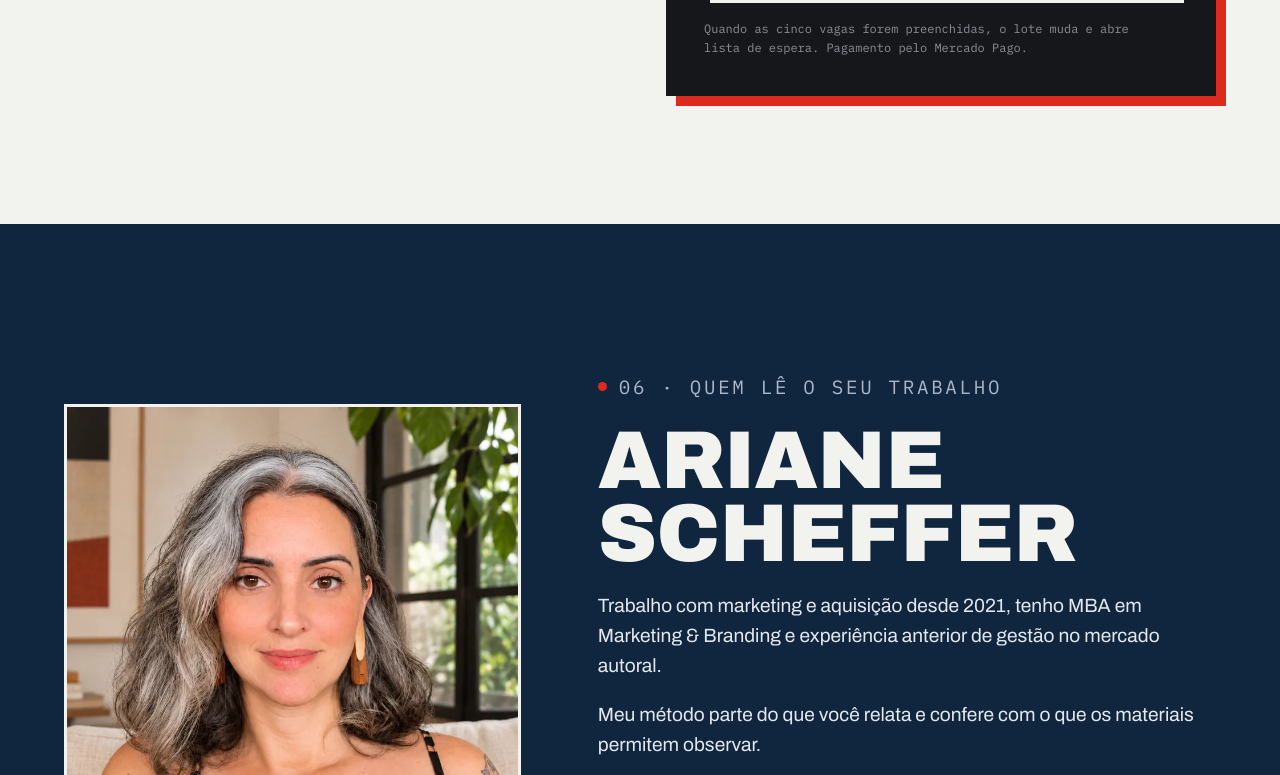
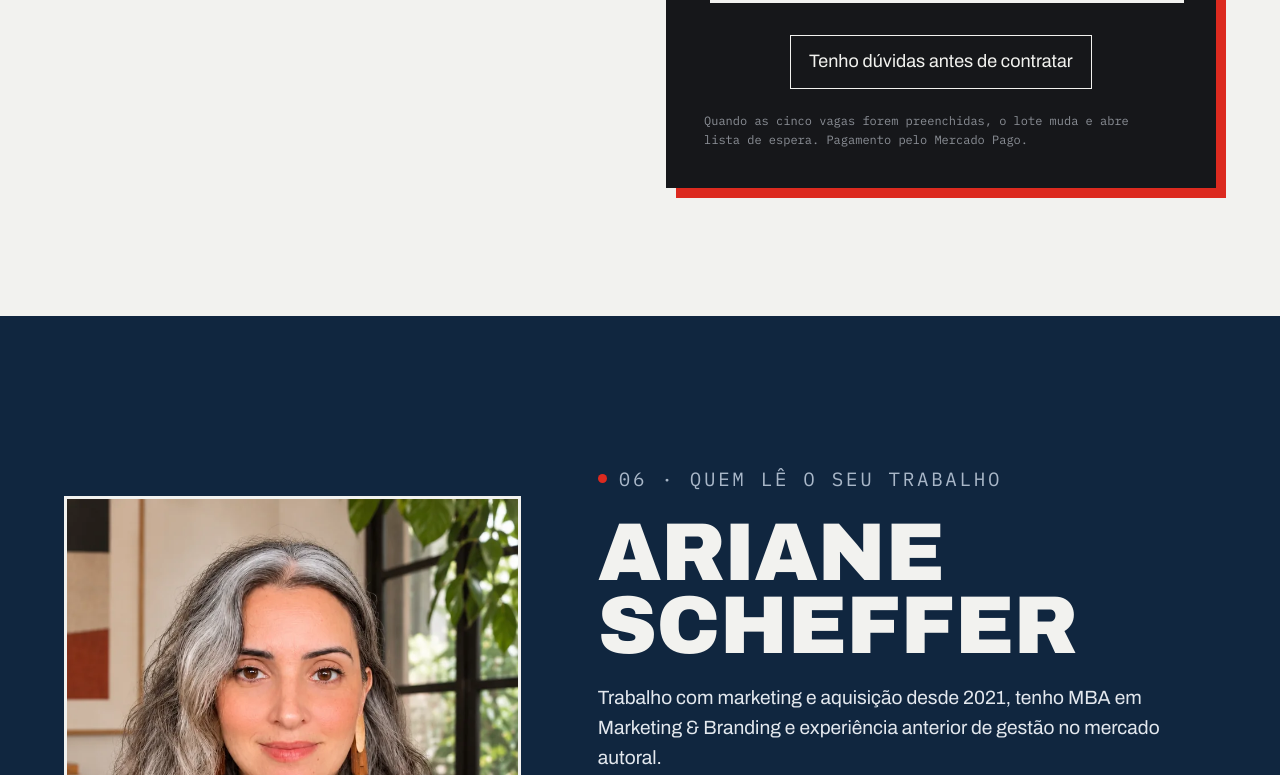
Before and after one commit to nanescheffer/reversa, a plain HTML site: page index.html in a window 1280 px wide. Shown: the part 7025-7800 px from the top of the page. Drawn offline with Linux system fonts and the light colour scheme.

Commit message:
Enable native REVERSA inquiry form

```diff
--- a/index.html
+++ b/index.html
@@ -616,5 +616,6 @@ buttons.forEach(checkout=>checkout.addEventListener('click',async function(event
  finally{busy=false;buttons.forEach(b=>b.removeAttribute('aria-disabled'));checkout.innerHTML=original;}
 }));})();
 </script>
+<script src="reversa-form.js"></script>
 </body>
 </html>
```
